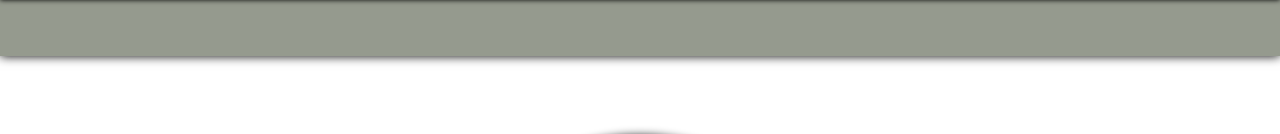
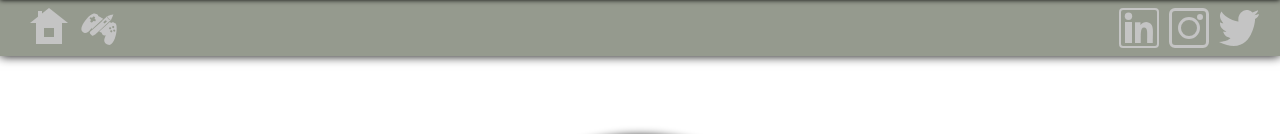
Before and after one commit to LeiaMaria/leiamaria.github.io, a plain HTML site: page index.html in a window 1280 px wide. Shown: the top 134 px of the page. Drawn offline with Linux system fonts and the light colour scheme.

Commit message:
Attempting to make sprites work

```diff
--- a/main.css
+++ b/main.css
@@ -39,7 +39,7 @@ header .site-nav-list a {
   display: block;
   width: 40px;
   height: 40px;
-  background-image: url(../Portfolio/images/nav-sprites.svg);
+  background-image: url(images/nav-sprites.svg);
   text-indent: -9999px;
 }
 header .sprite-home a:hover {
@@ -65,7 +65,7 @@ header .sprite-list a {
   display: block;
   width: 40px;
   height: 40px;
-  background-image: url(../Portfolio/images/small-sprites.svg);
+  background-image: url(/images/small-sprites.svg);
   text-indent: -9999px;
 }
 header .sprite-linked a:hover {
```
